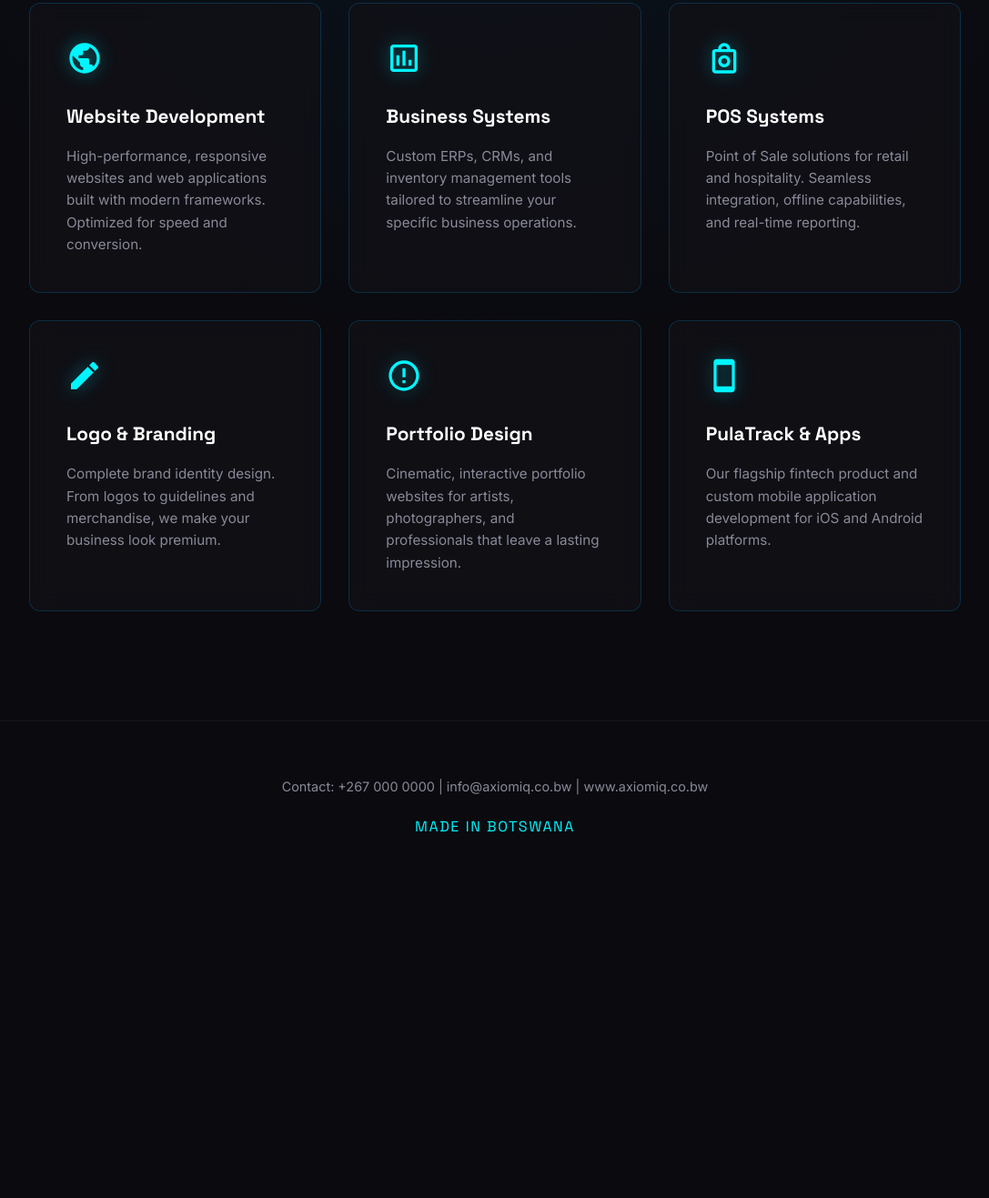
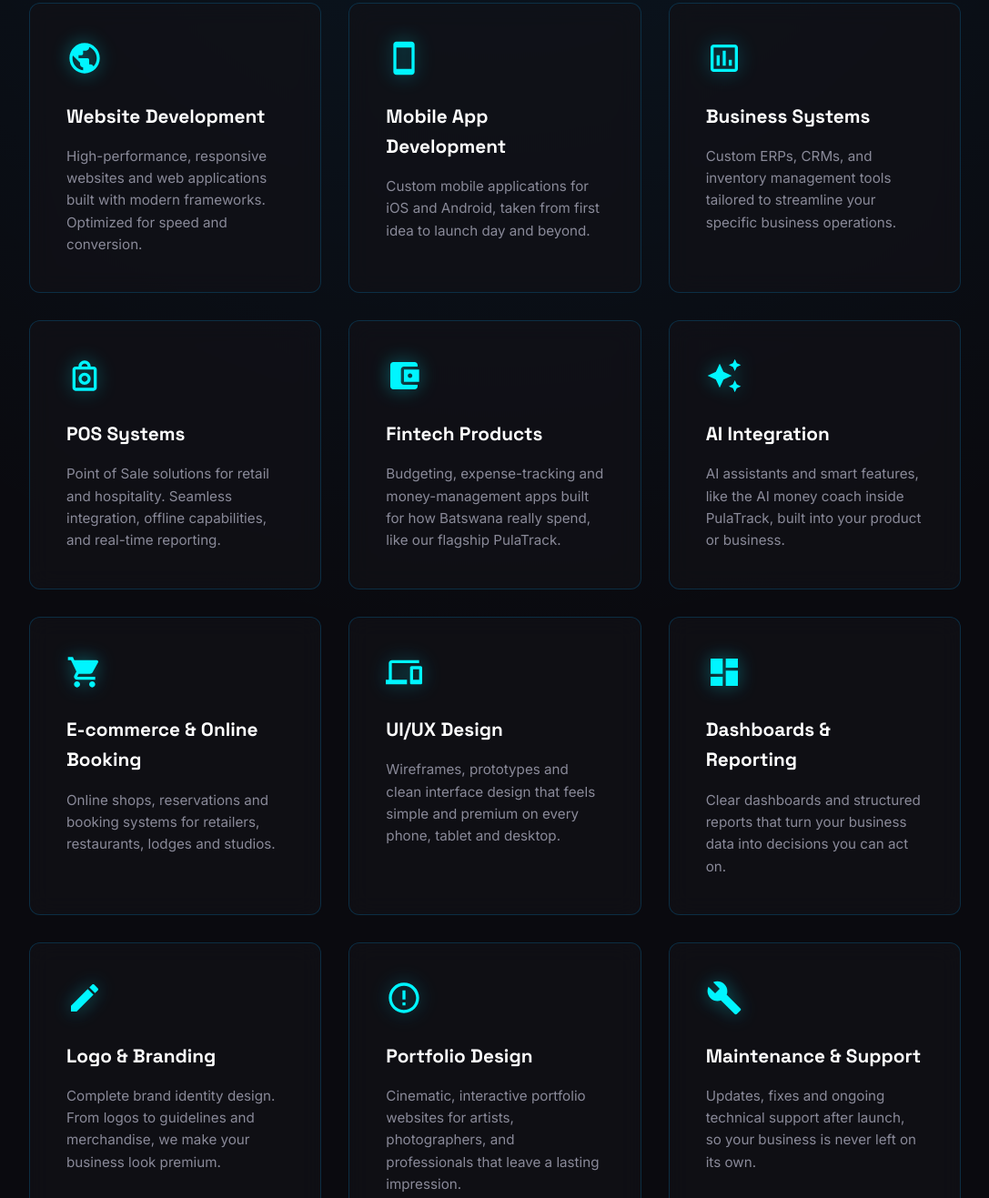
Before and after one commit to bida24-072/AXIOMIQ, a plain HTML site: page services.html in a window 1280 px wide. Shown: the part 341-1658 px from the top of the page at 91% size, without its empty margins (96-1183 px from the left). Before the commit the page ends 1322 px from the top, so only its background shows below. Drawn offline with Linux system fonts and the light colour scheme.

Commit message:
Update services.html

```diff
--- a/services.html
+++ b/services.html
@@ -17,7 +17,7 @@
             </svg>
             AXIOMIQ
         </a>
-               <nav class="nav-links">
+        <nav class="nav-links">
             <a href="index.html">Home</a>
             <a href="services.html">Services</a>
             <a href="pulatrack.html">PulaTrack</a>
@@ -30,47 +30,95 @@
         <h2 class="section-title reveal">OUR <span>SERVICES</span></h2>
         <div class="services-grid">
 
+            <!-- 1. Website Development -->
             <div class="glass-card reveal">
                 <svg class="svc-icon" viewBox="0 0 24 24"><path d="M12 2C6.48 2 2 6.48 2 12s4.48 10 10 10 10-4.48 10-10S17.52 2 12 2zm-1 17.93c-3.95-.49-7-3.85-7-7.93 0-.62.08-1.21.21-1.79L9 15v1c0 1.1.9 2 2 2v1.93zm6.9-2.54c-.26-.81-1-1.39-1.9-1.39h-1v-3c0-.55-.45-1-1-1H8v-2h2c.55 0 1-.45 1-1V7h2c1.1 0 2-.9 2-2v-.41c2.93 1.19 5 4.06 5 7.41 0 2.08-.8 3.97-2.1 5.39z"/></svg>
                 <h3 class="svc-title">Website Development</h3>
                 <p class="svc-desc">High-performance, responsive websites and web applications built with modern frameworks. Optimized for speed and conversion.</p>
             </div>
 
+            <!-- 2. Mobile App Development -->
+            <div class="glass-card reveal">
+                <svg class="svc-icon" viewBox="0 0 24 24"><path d="M17 1.01L7 1c-1.1 0-2 .9-2 2v18c0 1.1.9 2 2 2h10c1.1 0 2-.9 2-2V3c0-1.1-.9-1.99-2-1.99zM17 19H7V5h10v14z"/></svg>
+                <h3 class="svc-title">Mobile App Development</h3>
+                <p class="svc-desc">Custom mobile applications for iOS and Android, taken from first idea to launch day and beyond.</p>
+            </div>
+
+            <!-- 3. Business Systems -->
             <div class="glass-card reveal">
                 <svg class="svc-icon" viewBox="0 0 24 24"><path d="M19 3H5c-1.1 0-2 .9-2 2v14c0 1.1.9 2 2 2h14c1.1 0 2-.9 2-2V5c0-1.1-.9-2-2-2zm0 16H5V5h14v14zM7 10h2v7H7zm4-3h2v10h-2zm4 6h2v4h-2z"/></svg>
                 <h3 class="svc-title">Business Systems</h3>
                 <p class="svc-desc">Custom ERPs, CRMs, and inventory management tools tailored to streamline your specific business operations.</p>
             </div>
 
+            <!-- 4. POS Systems -->
             <div class="glass-card reveal">
                 <svg class="svc-icon" viewBox="0 0 24 24"><path d="M18 6h-2c0-2.21-1.79-4-4-4S8 3.79 8 6H6c-1.1 0-2 .9-2 2v12c0 1.1.9 2 2 2h12c1.1 0 2-.9 2-2V8c0-1.1-.9-2-2-2zm-6-2c1.1 0 2 .9 2 2h-4c0-1.1.9-2 2-2zm6 16H6V8h12v12zm-6-2c2.21 0 4-1.79 4-4s-1.79-4-4-4-4 1.79-4 4 1.79 4 4 4zm0-6c1.1 0 2 .9 2 2s-.9 2-2 2-2-.9-2-2 .9-2 2-2z"/></svg>
                 <h3 class="svc-title">POS Systems</h3>
                 <p class="svc-desc">Point of Sale solutions for retail and hospitality. Seamless integration, offline capabilities, and real-time reporting.</p>
             </div>
 
+            <!-- 5. Fintech Products -->
+            <div class="glass-card reveal">
+                <svg class="svc-icon" viewBox="0 0 24 24"><path d="M21 18v1c0 1.1-.9 2-2 2H5c-1.11 0-2-.9-2-2V5c0-1.1.89-2 2-2h14c1.1 0 2 .9 2 2v1h-9c-1.11 0-2 .9-2 2v8c0 1.1.89 2 2 2h9zm-9-2h10V8H12v8zm4-2.5c-.83 0-1.5-.67-1.5-1.5s.67-1.5 1.5-1.5 1.5.67 1.5 1.5-.67 1.5-1.5 1.5z"/></svg>
+                <h3 class="svc-title">Fintech Products</h3>
+                <p class="svc-desc">Budgeting, expense-tracking and money-management apps built for how Batswana really spend, like our flagship PulaTrack.</p>
+            </div>
+
+            <!-- 6. AI Integration -->
+            <div class="glass-card reveal">
+                <svg class="svc-icon" viewBox="0 0 24 24"><path d="M19 9l1.25-2.75L23 5l-2.75-1.25L19 1l-1.25 2.75L15 5l2.75 1.25L19 9zm-7.5.5L9 4 6.5 9.5 1 12l5.5 2.5L9 20l2.5-5.5L17 12l-5.5-2.5zM19 15l-1.25 2.75L15 19l2.75 1.25L19 23l1.25-2.75L23 19l-2.75-1.25L19 15z"/></svg>
+                <h3 class="svc-title">AI Integration</h3>
+                <p class="svc-desc">AI assistants and smart features, like the AI money coach inside PulaTrack, built into your product or business.</p>
+            </div>
+
+            <!-- 7. E-commerce & Online Booking -->
+            <div class="glass-card reveal">
+                <svg class="svc-icon" viewBox="0 0 24 24"><path d="M7 18c-1.1 0-1.99.9-1.99 2S5.9 22 7 22s2-.9 2-2-.9-2-2-2zM1 2v2h2l3.6 7.59-1.35 2.45c-.16.28-.25.61-.25.96 0 1.1.9 2 2 2h12v-2H7.42c-.14 0-.25-.11-.25-.25l.03-.12.9-1.63h7.45c.75 0 1.41-.41 1.75-1.03l3.58-6.49c.08-.14.12-.31.12-.48 0-.55-.45-1-1-1H5.21l-.94-2H1zm16 16c-1.1 0-1.99.9-1.99 2s.89 2 1.99 2 2-.9 2-2-.9-2-2-2z"/></svg>
+                <h3 class="svc-title">E-commerce &amp; Online Booking</h3>
+                <p class="svc-desc">Online shops, reservations and booking systems for retailers, restaurants, lodges and studios.</p>
+            </div>
+
+            <!-- 8. UI/UX Design -->
+            <div class="glass-card reveal">
+                <svg class="svc-icon" viewBox="0 0 24 24"><path d="M4 6h18V4H4c-1.1 0-2 .9-2 2v11H0v3h14v-3H4V6zm19 2h-6c-.55 0-1 .45-1 1v10c0 .55.45 1 1 1h6c.55 0 1-.45 1-1V9c0-.55-.45-1-1-1zm-1 9h-4v-7h4v7z"/></svg>
+                <h3 class="svc-title">UI/UX Design</h3>
+                <p class="svc-desc">Wireframes, prototypes and clean interface design that feels simple and premium on every phone, tablet and desktop.</p>
+            </div>
+
+            <!-- 9. Dashboards & Reporting -->
+            <div class="glass-card reveal">
+                <svg class="svc-icon" viewBox="0 0 24 24"><path d="M3 13h8V3H3v10zm0 8h8v-6H3v6zm10 0h8V11h-8v10zm0-18v6h8V3h-8z"/></svg>
+                <h3 class="svc-title">Dashboards &amp; Reporting</h3>
+                <p class="svc-desc">Clear dashboards and structured reports that turn your business data into decisions you can act on.</p>
+            </div>
+
+            <!-- 10. Logo & Branding -->
             <div class="glass-card reveal">
                 <svg class="svc-icon" viewBox="0 0 24 24"><path d="M3 17.25V21h3.75L17.81 9.94l-3.75-3.75L3 17.25zM20.71 7.04c.39-.39.39-1.02 0-1.41l-2.34-2.34c-.39-.39-1.02-.39-1.41 0l-1.83 1.83 3.75 3.75 1.83-1.83z"/></svg>
-                <h3 class="svc-title">Logo & Branding</h3>
+                <h3 class="svc-title">Logo &amp; Branding</h3>
                 <p class="svc-desc">Complete brand identity design. From logos to guidelines and merchandise, we make your business look premium.</p>
             </div>
 
+            <!-- 11. Portfolio Design -->
             <div class="glass-card reveal">
                 <svg class="svc-icon" viewBox="0 0 24 24"><path d="M12 2C6.48 2 2 6.48 2 12s4.48 10 10 10 10-4.48 10-10S17.52 2 12 2zm0 18c-4.41 0-8-3.59-8-8s3.59-8 8-8 8 3.59 8 8-3.59 8-8 8zm-1-13h2v6h-2zm0 8h2v2h-2z"/></svg>
                 <h3 class="svc-title">Portfolio Design</h3>
                 <p class="svc-desc">Cinematic, interactive portfolio websites for artists, photographers, and professionals that leave a lasting impression.</p>
             </div>
 
+            <!-- 12. Maintenance & Support -->
             <div class="glass-card reveal">
-                <svg class="svc-icon" viewBox="0 0 24 24"><path d="M17 1.01L7 1c-1.1 0-2 .9-2 2v18c0 1.1.9 2 2 2h10c1.1 0 2-.9 2-2V3c0-1.1-.9-1.99-2-1.99zM17 19H7V5h10v14z"/></svg>
-                <h3 class="svc-title">PulaTrack & Apps</h3>
-                <p class="svc-desc">Our flagship fintech product and custom mobile application development for iOS and Android platforms.</p>
+                <svg class="svc-icon" viewBox="0 0 24 24"><path d="M22.7 19l-9.1-9.1c.9-2.3.4-5-1.5-6.9-2-2-5-2.4-7.4-1.3L9 6 6 9 1.6 4.7C.4 7.1.9 10.1 2.9 12.1c1.9 1.9 4.6 2.4 6.9 1.5l9.1 9.1c.4.4 1 .4 1.4 0l2.3-2.3c.5-.4.5-1.1.1-1.4z"/></svg>
+                <h3 class="svc-title">Maintenance &amp; Support</h3>
+                <p class="svc-desc">Updates, fixes and ongoing technical support after launch, so your business is never left on its own.</p>
             </div>
 
         </div>
     </section>
 
     <footer>
-        <p>Contact: +267 000 0000 | info@axiomiq.co.bw | www.axiomiq.co.bw</p>
+        <p>Contact: +267 72 706 831 | gaopalelwetheoanold@gmail.com | https://bida24-072.github.io/AXIOMIQ</p>
         <div class="made-in">MADE IN BOTSWANA</div>
     </footer>
 
```
